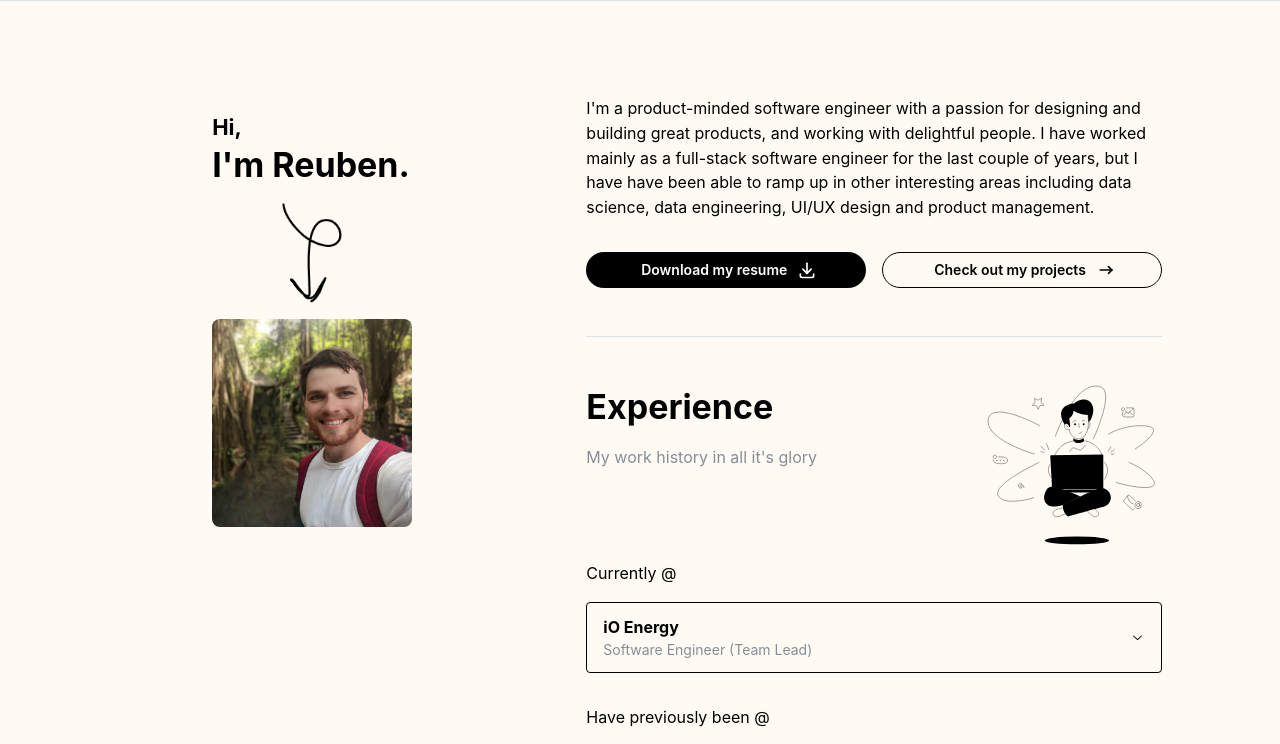
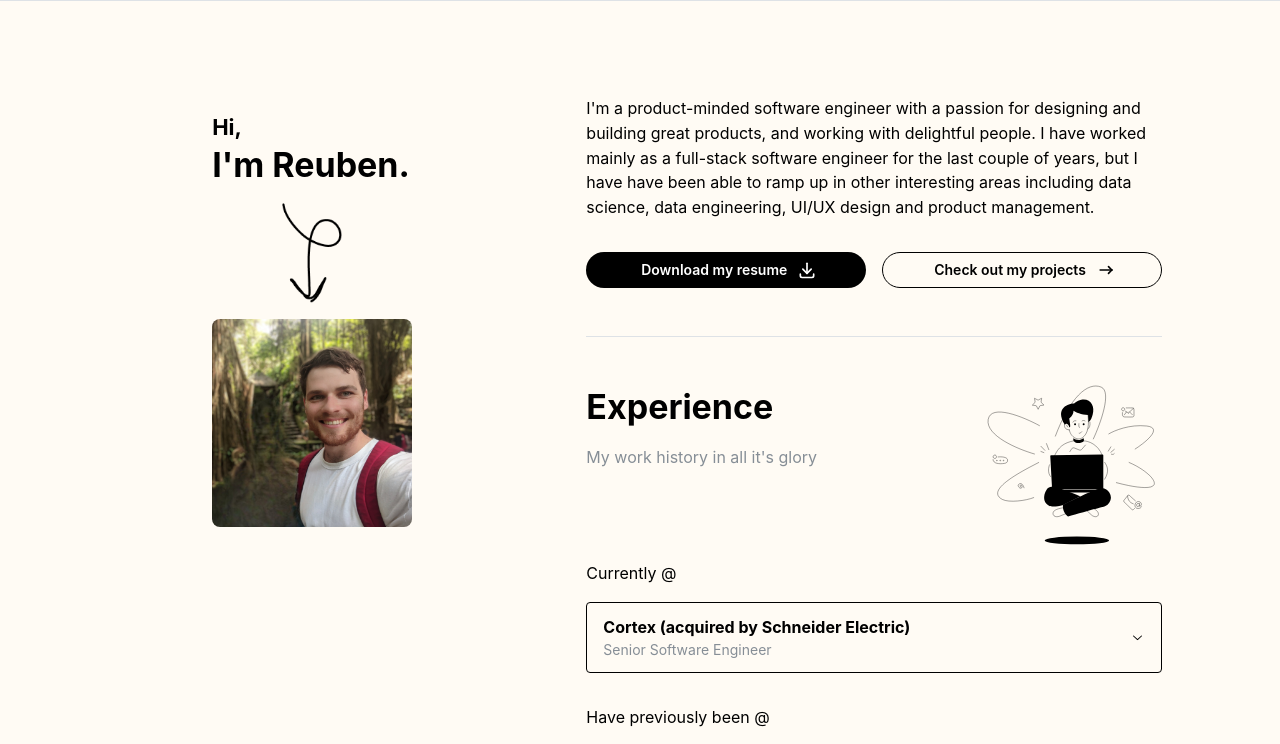
Before and after one commit to reubenjamesbishop/reubens-website, a React (Vite) app: page / in a window 1280 px wide. Shown: the top 744 px of the page. Built offline with nearby package versions, Linux system fonts and the light colour scheme.

Commit message:
Update work content

```diff
--- a/src/components/WorkAccordion/CurrentWorkAccordion.tsx
+++ b/src/components/WorkAccordion/CurrentWorkAccordion.tsx
@@ -2,14 +2,12 @@ import { Group, Text, Accordion } from "@mantine/core";
 
 const charactersList = [
   {
-    id: "iO Energy",
-    label: "iO Energy",
-    description: "Software Engineer (Team Lead)",
+    id: "Cortex (acquired by Schneider Electric)",
+    label: "Cortex (acquired by Schneider Electric)",
+    description: "Senior Software Engineer",
     content: `
-    Currently working as the software team lead at the clean-energy startup, iO Energy.
-    I was the first full-time engineer, and am responsible for leading the software engineering capabilities, and managing our software team.
-    My work primarily revolves around developing our cloud-based retail operations platform, which we use to manage and simplify our energy retail function,
-    but I also get to work on data engineering, data science and UI/UX projects.
+    Worked as a senior software engineer at Cortex, a clean-energy startup that was later acquired by Schneider Electric.
+    Developed software solutions to optimize energy consumption and integrate renewable energy sources.
     `,
   },
 ];
--- a/src/components/WorkAccordion/PreviousWorkAccordion.tsx
+++ b/src/components/WorkAccordion/PreviousWorkAccordion.tsx
@@ -1,6 +1,13 @@
 import { Group, Text, Accordion } from "@mantine/core";
 
 const charactersList = [
+{
+    id: "iO Energy",
+    label: "iO Energy",
+    description: "CTO / Lead Software Engineer",
+    content:
+    "I was the first full-time engineer, and am responsible for leading the software engineering capabilities, and managing our software team.\n    My work primarily revolves around developing our cloud-based retail operations platform, which we use to manage and simplify our energy retail function, \n    but I also get to work on data engineering, data science and UI/UX projects.",
+},
   {
     id: "Lockheed Martin",
     label: "Lockheed Martin",
```
